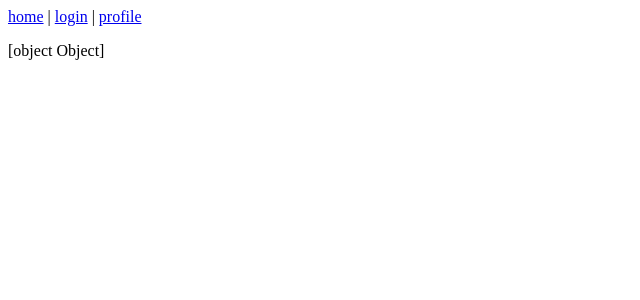
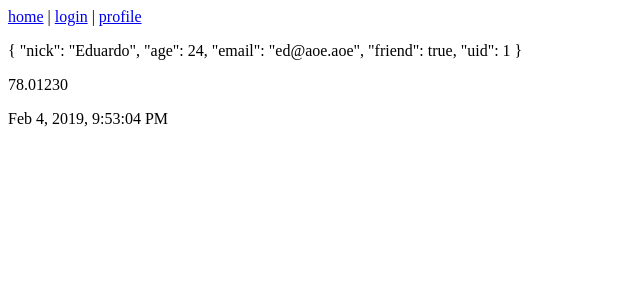
Before and after one commit to isc-samuel-aguilar/platzinger_sam, an Angular app: page /conversation/1 in a window 1280 px wide. Shown: the top 300 px of the page, without its empty margins (0-640 px from the left). Built offline with nearby package versions, Linux system fonts and the light colour scheme.

Commit message:
Pipe Examples

```diff
--- a/src/app/conversation/conversation.component.html
+++ b/src/app/conversation/conversation.component.html
@@ -1,3 +1,9 @@
 <p>
-  {{friend}}
+  {{friend | json}}
 </p>
+<p>
+  {{price | number:'1.5-5'}}
+</p>
+<p>
+  {{today | date:'medium'}}
+</p>
--- a/src/app/conversation/conversation.component.ts
+++ b/src/app/conversation/conversation.component.ts
@@ -12,6 +12,9 @@ export class ConversationComponent implements OnInit {
   friendId: any;
   friends: User[];
   friend: User;
+  price: number = 78.0123;
+  today: any = Date.now();
+
   constructor(private activatedRoute: ActivatedRoute,
               private userSerivce: UserService
     ) {
```
